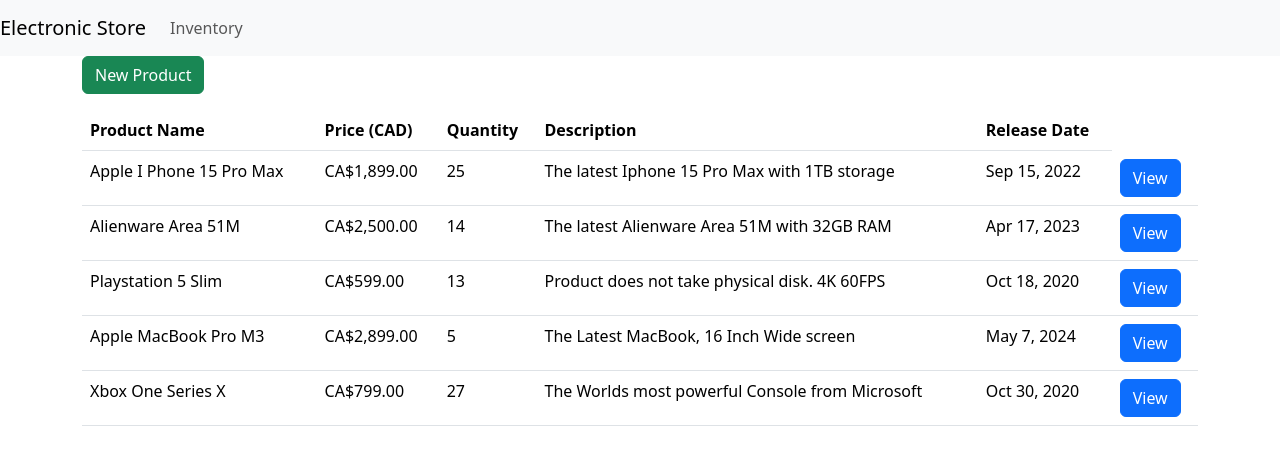
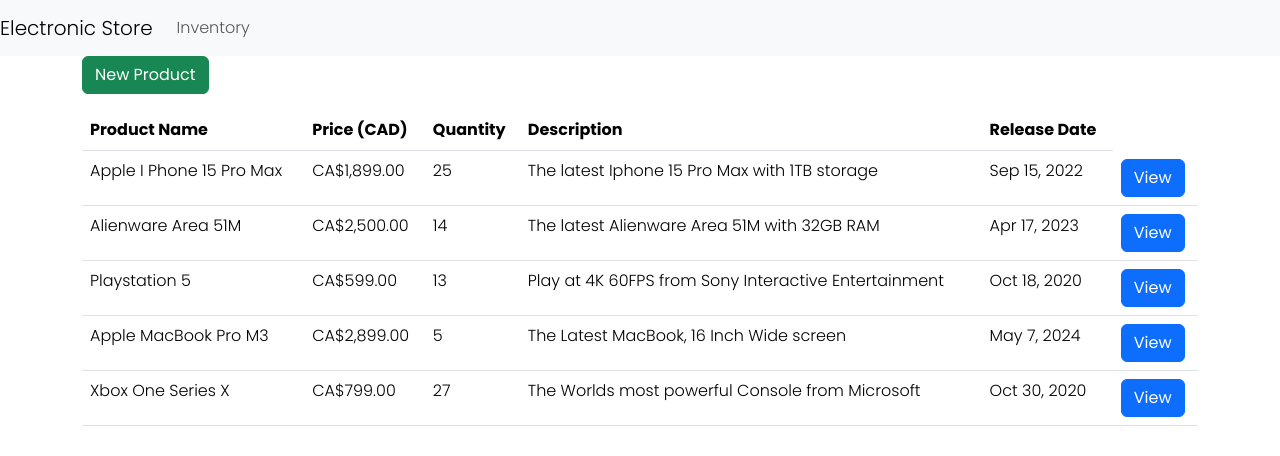
Before and after one commit to mohamedmahroofa/Angular, an Angular app in the folder Electronic-Store/: page /inventories in a window 1280 px wide. Shown: the top 456 px of the page. Built offline with nearby package versions, Linux system fonts and the light colour scheme; data requests are answered from the project's data file.

Commit message:
Added Poppins Font to the application in the styles.css

```diff
--- a/Electronic-Store/db.json
+++ b/Electronic-Store/db.json
@@ -46,10 +46,10 @@
     },
     {
       "id": "ce15e6dd-422a-4276-994c-ac7270435e07",
-      "name": "Playstation 5 Slim ",
+      "name": "Playstation 5 ",
       "price": 599,
       "quantity": 13,
-      "description": "Product does not take physical disk. 4K 60FPS",
+      "description": "Play at 4K 60FPS from Sony Interactive Entertainment",
       "categoryId": 3,
       "releaseDate": "2020-10-18",
       "dateCreated": "2021-09-28",
--- a/Electronic-Store/src/app/inventory-list/inventory-list.component.ts
+++ b/Electronic-Store/src/app/inventory-list/inventory-list.component.ts
@@ -6,7 +6,7 @@ import { Router } from '@angular/router';
 @Component({
   selector: 'app-inventory-list',
   templateUrl: './inventory-list.component.html',
-  styleUrl: './inventory-list.component.scss',
+  styleUrls: ['./inventory-list.component.scss'],
 })
 export class InventoryListComponent implements OnInit {
   inventories: Inventory[] = [];
--- a/Electronic-Store/src/app/inventory/inventory.component.ts
+++ b/Electronic-Store/src/app/inventory/inventory.component.ts
@@ -6,7 +6,7 @@ import { Inventory } from '../models/inventory.model';
 @Component({
   selector: 'app-inventory',
   templateUrl: './inventory.component.html',
-  styleUrl: './inventory.component.scss',
+  styleUrls: ['./inventory.component.scss'],
 })
 export class InventoryComponent implements OnInit {
   inventory: Inventory = {
--- a/Electronic-Store/src/app/navigation/navigation.component.ts
+++ b/Electronic-Store/src/app/navigation/navigation.component.ts
@@ -3,7 +3,7 @@ import { Component } from '@angular/core';
 @Component({
   selector: 'app-navigation',
   templateUrl: './navigation.component.html',
-  styleUrl: './navigation.component.scss'
+  styleUrls: ['./navigation.component.scss']
 })
 export class NavigationComponent {
 
--- a/Electronic-Store/src/styles.scss
+++ b/Electronic-Store/src/styles.scss
@@ -1 +1,8 @@
 /* You can add global styles to this file, and also import other style files */
+
+@import url('https://fonts.googleapis.com/css2?family=Poppins:ital,wght@0,100;0,200;0,300;0,400;0,500;0,600;0,700;0,800;0,900;1,100;1,200;1,300;1,400;1,500;1,600;1,700;1,800;1,900&display=swap');
+
+body {
+    font-family: 'Poppins', sans-serif !important;
+    font-weight: 300 !important;
+}
```
